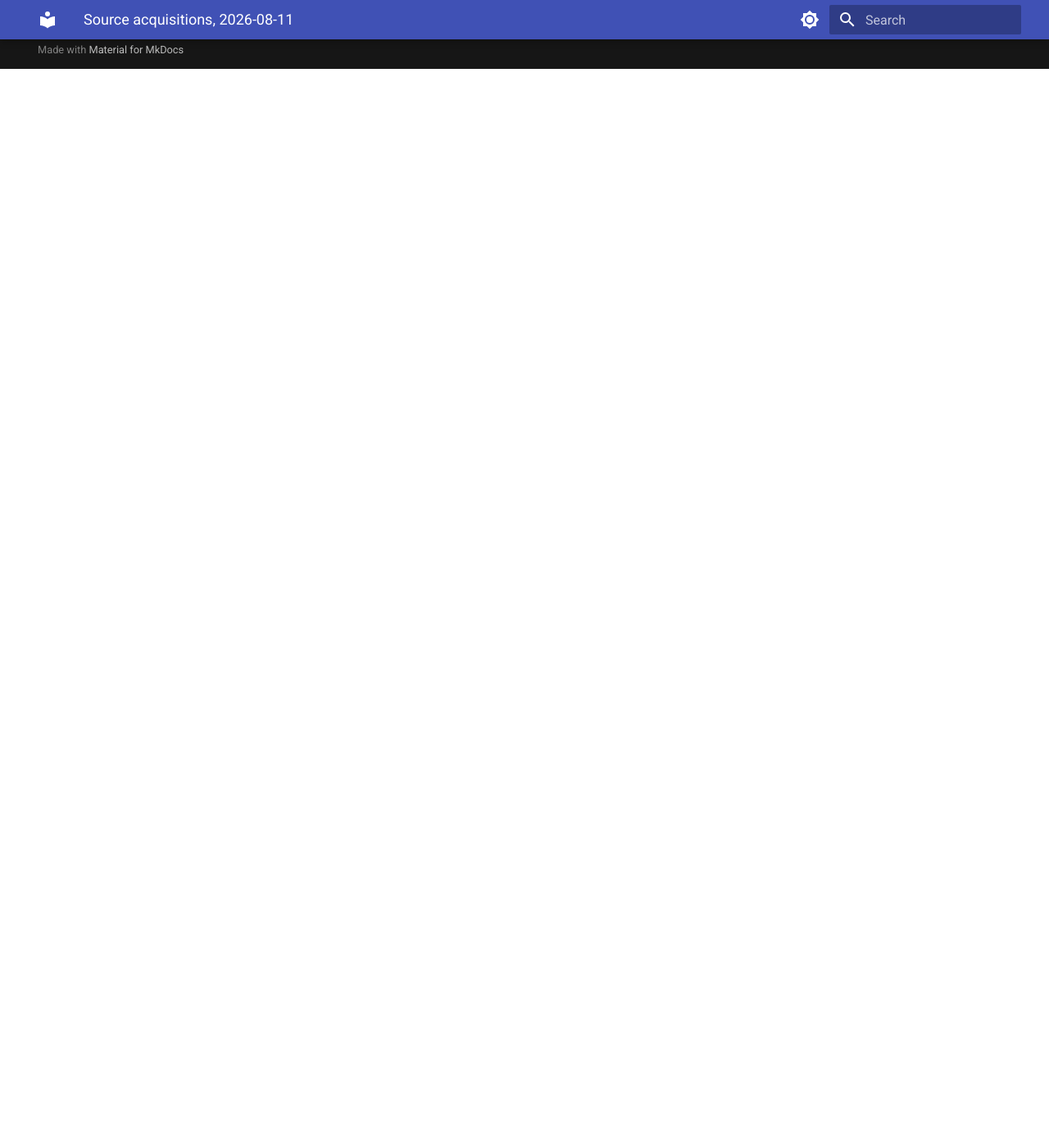
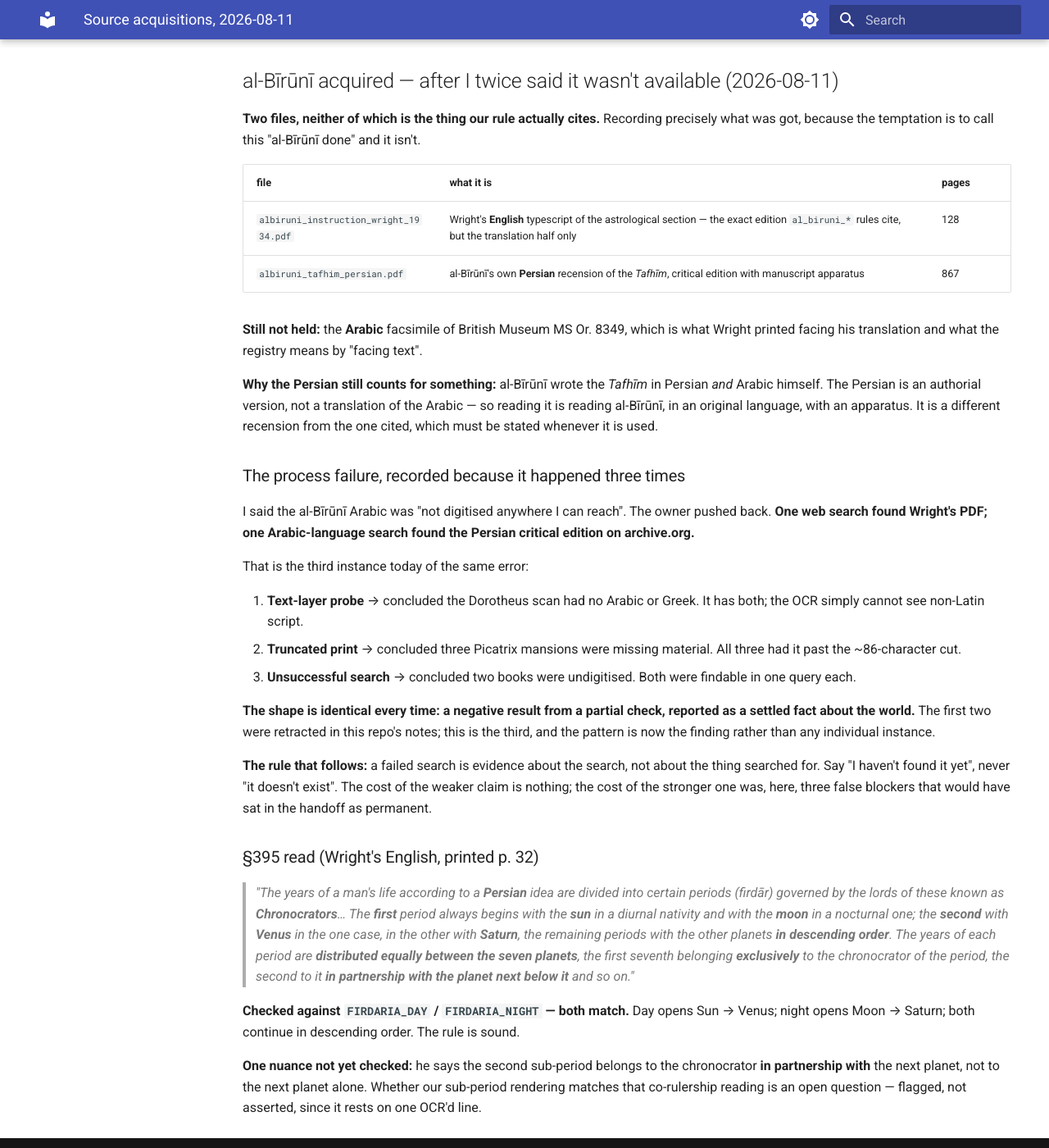
Before and after one commit to Bender1011001/traditional-astrology-engine, an MkDocs documentation site: the page built from docs/sources/ACQUISITIONS.md, in a window 1280 px wide and 1400 px high, scrolled down 1413 px. Shown: the whole window at 82% size. Built offline with MkDocs 1.6.1 and Material for MkDocs 9.7.7, drawn with Linux system fonts in a browser that asks for light colours; before the commit the page ends 1497 px from its top, so only the background shows below that.

Commit message:
Acquire al-Biruni after twice saying it was not available
Two files, neither of which is the thing our rules cite, and the record
says so rather than calling al-Biruni done.

Wright's 1934 ENGLISH typescript of the astrological section, 128
pages - the exact edition the al_biruni rules cite, but the translation
half only. And al-Biruni's own PERSIAN recension of the Tafhim, 867
pages, a critical edition with manuscript apparatus. He wrote the
Tafhim in Persian and Arabic himself, so the Persian is an authorial
original-language witness, not a translation - but it is a different
recension from the cited one and must be labelled that way whenever
used.

Still not held: the Arabic facsimile of BM MS Or. 8349.

The process failure is the real entry. I said the Arabic was "not
digitised anywhere I can reach". One web search found Wright; one
Arabic-language search found the Persian critical edition.

That is the third instance today of one error shape. A text-layer probe
concluded the Dorotheus scan had no Arabic or Greek - it has both, the
OCR just cannot see non-Latin script. A truncated print concluded three
Picatrix mansions were missing material - all three had it past the cut.
Now an unsuccessful search concluded two books were undigitised - both
were findable in one query each.

Every time: a negative result from a partial check, reported as a
settled fact about the world. A failed search is evidence about the
search, not about the thing searched for. Say "I have not found it
yet", never "it does not exist". The weaker claim costs nothing; the
stronger one produced three false blockers that would have sat in the
handoff as permanent.

Also reads Wright section 395 and checks it against FIRDARIA_DAY and
FIRDARIA_NIGHT. Both match - day opens Sun then Venus, night opens Moon
then Saturn, both continuing in descending order. One nuance flagged
not asserted: he says the second sub-period belongs to the chronocrator
IN PARTNERSHIP WITH the next planet, not to the next planet alone, and
whether our sub-period rendering matches that co-rulership reading rests
on a single OCR'd line.

Co-Authored-By: Claude Opus 5 <noreply@anthropic.com>

```diff
--- a/docs/sources/ACQUISITIONS.md
+++ b/docs/sources/ACQUISITIONS.md
@@ -38,3 +38,40 @@ Ptolemy Boll–Boer: `printed = pdf_page − 19` (verified: pdf 60 → printed 4
 | `al_biruni_hayz_halb` | same | same |
 
 These four are an acquisition decision, not a reading task.
+
+---
+
+## al-Bīrūnī acquired — after I twice said it wasn't available (2026-08-11)
+
+**Two files, neither of which is the thing our rule actually cites.** Recording precisely what was got, because the temptation is to call this "al-Bīrūnī done" and it isn't.
+
+| file | what it is | pages |
+|---|---|---|
+| `albiruni_instruction_wright_1934.pdf` | Wright's **English** typescript of the astrological section — the exact edition `al_biruni_*` rules cite, but the translation half only | 128 |
+| `albiruni_tafhim_persian.pdf` | al-Bīrūnī's own **Persian** recension of the *Tafhīm*, critical edition with manuscript apparatus | 867 |
+
+**Still not held:** the **Arabic** facsimile of British Museum MS Or. 8349, which is what Wright printed facing his translation and what the registry means by "facing text".
+
+**Why the Persian still counts for something:** al-Bīrūnī wrote the *Tafhīm* in Persian *and* Arabic himself. The Persian is an authorial version, not a translation of the Arabic — so reading it is reading al-Bīrūnī, in an original language, with an apparatus. It is a different recension from the one cited, which must be stated whenever it is used.
+
+### The process failure, recorded because it happened three times
+
+I said the al-Bīrūnī Arabic was "not digitised anywhere I can reach". The owner pushed back. **One web search found Wright's PDF; one Arabic-language search found the Persian critical edition on archive.org.**
+
+That is the third instance today of the same error:
+
+1. **Text-layer probe** → concluded the Dorotheus scan had no Arabic or Greek. It has both; the OCR simply cannot see non-Latin script.
+2. **Truncated print** → concluded three Picatrix mansions were missing material. All three had it past the ~86-character cut.
+3. **Unsuccessful search** → concluded two books were undigitised. Both were findable in one query each.
+
+**The shape is identical every time: a negative result from a partial check, reported as a settled fact about the world.** The first two were retracted in this repo's notes; this is the third, and the pattern is now the finding rather than any individual instance.
+
+**The rule that follows:** a failed search is evidence about the search, not about the thing searched for. Say "I haven't found it yet", never "it doesn't exist". The cost of the weaker claim is nothing; the cost of the stronger one was, here, three false blockers that would have sat in the handoff as permanent.
+
+### §395 read (Wright's English, printed p. 32)
+
+> *"The years of a man's life according to a **Persian** idea are divided into certain periods (firdār) governed by the lords of these known as **Chronocrators**… The **first** period always begins with the **sun** in a diurnal nativity and with the **moon** in a nocturnal one; the **second** with **Venus** in the one case, in the other with **Saturn**, the remaining periods with the other planets **in descending order**. The years of each period are **distributed equally between the seven planets**, the first seventh belonging **exclusively** to the chronocrator of the period, the second to it **in partnership with the planet next below it** and so on."*
+
+**Checked against `FIRDARIA_DAY` / `FIRDARIA_NIGHT` — both match.** Day opens Sun → Venus; night opens Moon → Saturn; both continue in descending order. The rule is sound.
+
+**One nuance not yet checked:** he says the second sub-period belongs to the chronocrator **in partnership with** the next planet, not to the next planet alone. Whether our sub-period rendering matches that co-rulership reading is an open question — flagged, not asserted, since it rests on one OCR'd line.
```
